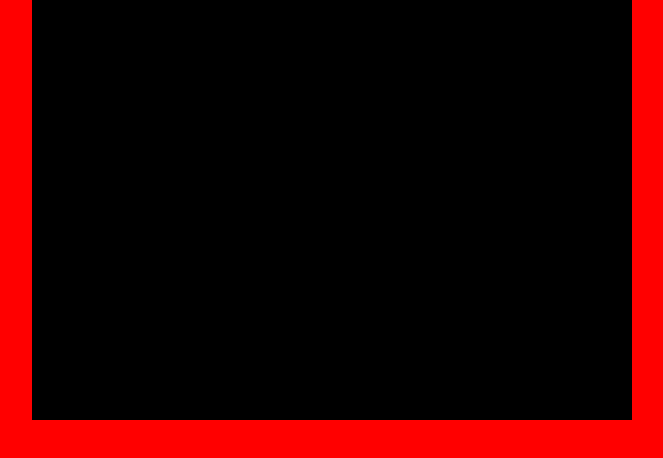
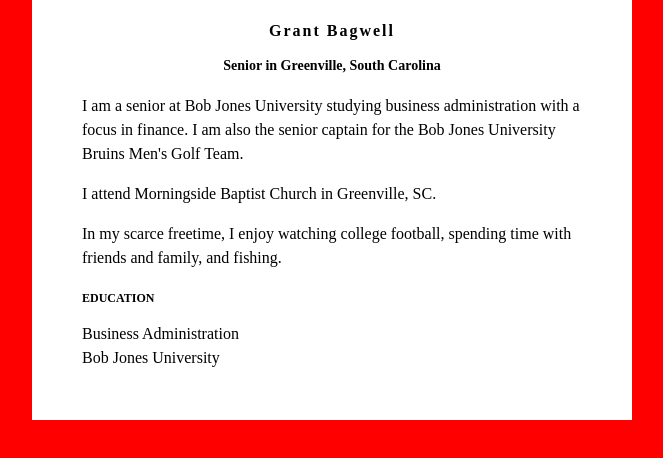
Before and after one commit to GolferGrant/GolferGrant.github.io, a plain HTML site: page index.html in a window 1280 px wide. Shown: the whole page, without its empty margins (308-971 px from the left). Drawn offline with Linux system fonts and the light colour scheme.

Commit message:
Update index.html

```diff
--- a/index.html
+++ b/index.html
@@ -3,10 +3,10 @@
 <style>
 body {
     background: red;
-    font-family: white;
+    font-family: black;
 }
 #content {
-    background: black;
+    background: white;
     min-width: 200px;
     max-width: 500px;
     padding: 50px;
```
